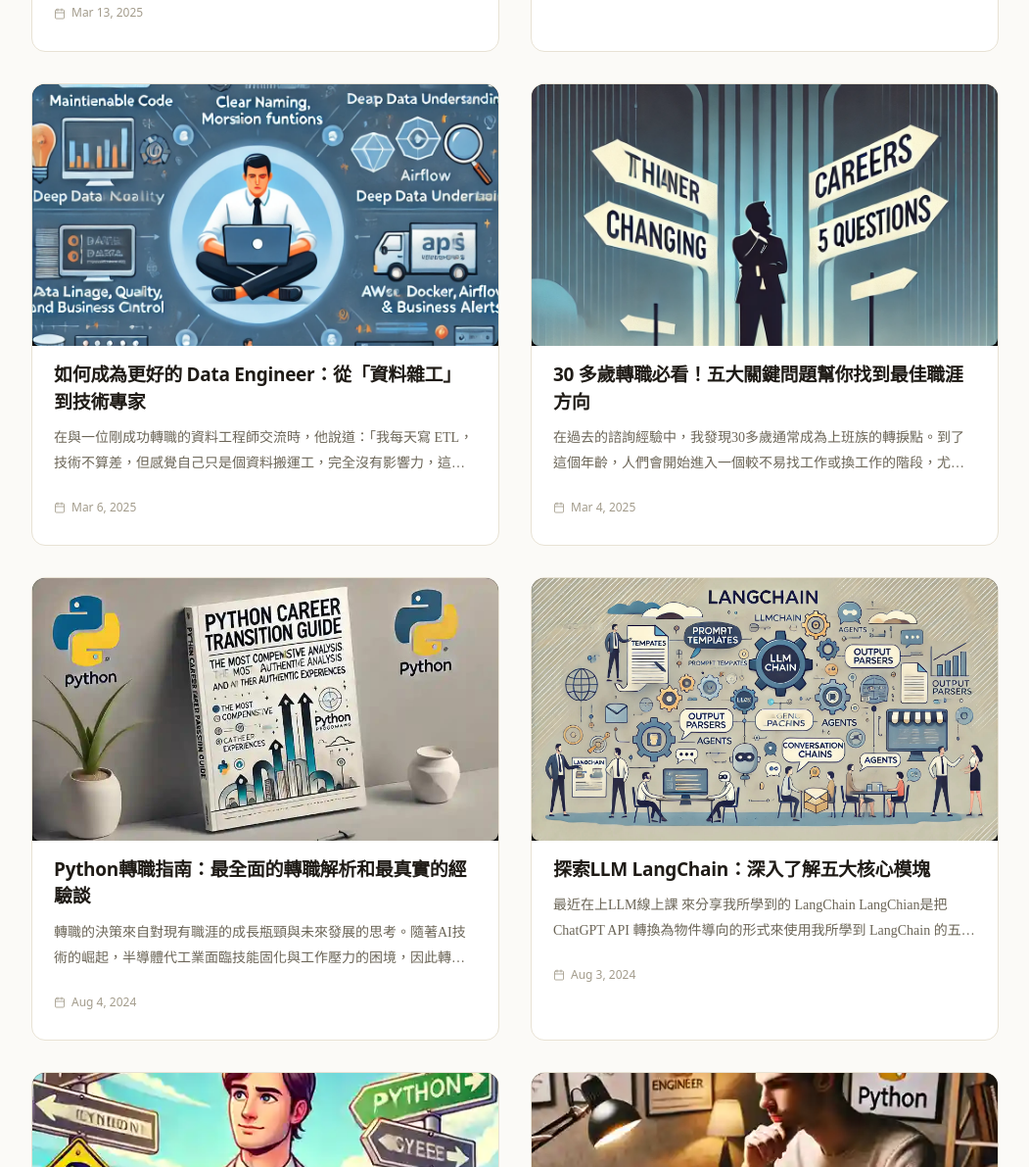
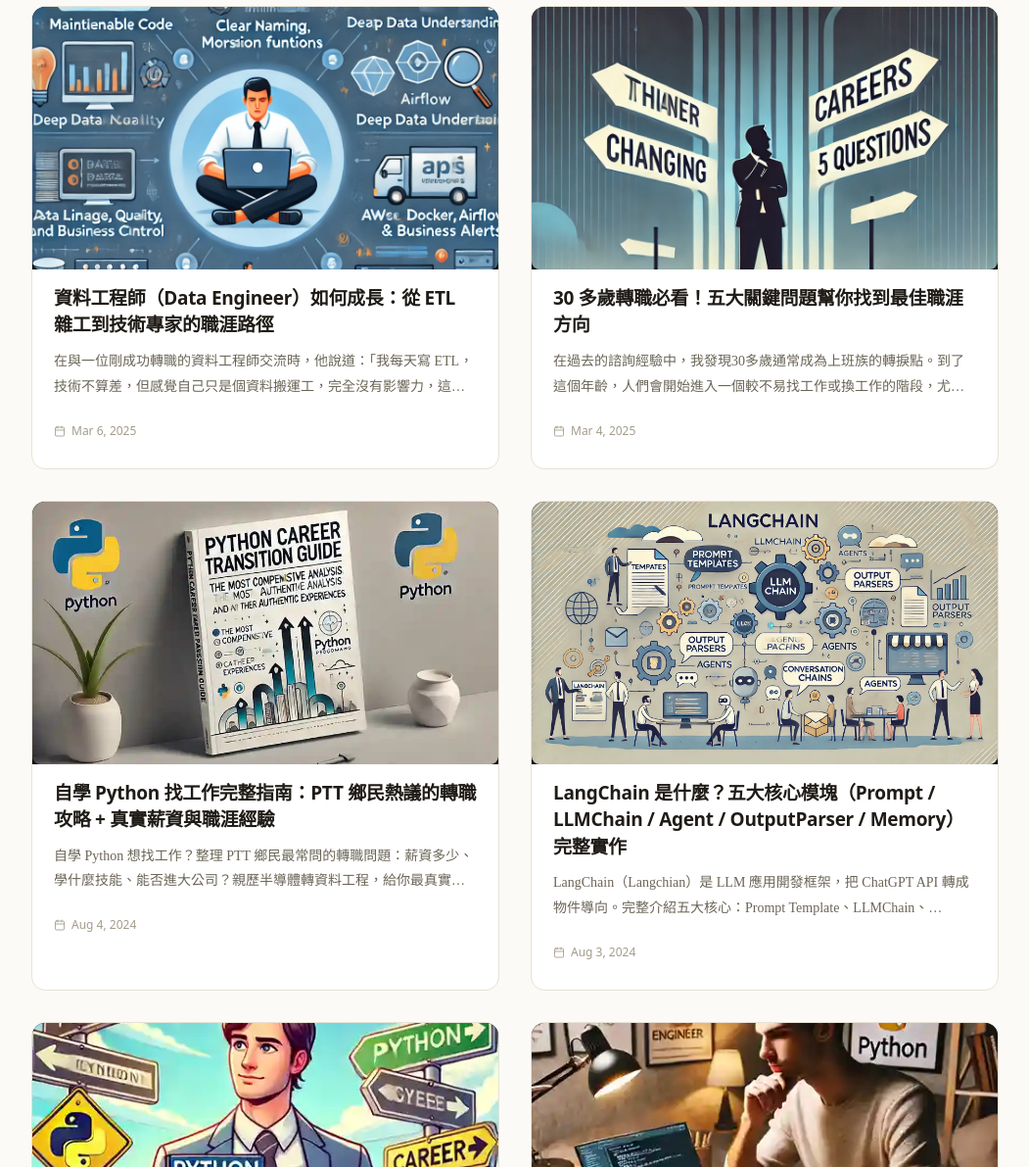
Before and after one commit to lu791019/daydreamdex-astro, an Astro site: page /blog in a window 1280 px wide. Shown: the part 1443-2634 px from the top of the page at 98% size, without its empty margins (114-1165 px from the left). Built offline with nearby package versions, Linux system fonts and the light colour scheme; Astro itself is replaced by a stand-in of ours.

Commit message:
feat(seo): striking distance optimization for 4 high-impr pages
Target queries from GSC (90d, pos 5-20, low CTR):

1. /blog/2024-08-04-python-career-transition (330 imp, 0% CTR, pos 7-8)
   query: '自學 python 找工作 ptt'
   - Title: 加'自學 Python'、'PTT 鄉民'、'真實薪資' hook
   - Description: 直接針對 PTT 鄉民最常問的問題

2. /blog/2024-08-03-langchain-introduction-learning (142 imp, 2% CTR, pos 6.5)
   query: 'langchian' (錯字)
   - Title: 列出 5 核心模塊名 + 加 'Memory'
   - Description: 寫入 'Langchian' 錯字 (Google 會 normalize 但 SERP snippet 顯示)

3. /blog/2025-03-20-data-engineer-roadmap (126 imp, 1% CTR, pos 9)
   query: '資料工程師'
   - Title 縮短:'2026 入門指南 + 必備技能/作品集/面試' (原本太長)

4. /blog/2025-03-06-how-to-become-best-data-engineer (94 imp, 0% CTR, pos 9)
   query: '資料工程師'
   - Title: 'Data Engineer' 改前置'資料工程師（Data Engineer）'

預期：CTR 提升 0% → 3-5%，這 4 頁從 ~800 imp 變 30-50 額外 clicks/月

```diff
--- a/src/content/blog/2024-08-03-langchain-introduction-learning.md
+++ b/src/content/blog/2024-08-03-langchain-introduction-learning.md
@@ -1,7 +1,7 @@
 ---
-title: "探索LLM LangChain：深入了解五大核心模塊"
+title: "LangChain 是什麼？五大核心模塊（Prompt / LLMChain / Agent / OutputParser / Memory）完整實作"
 pubDate: 2024-08-03
-description: "最近在上LLM線上課 來分享我所學到的 LangChain LangChian是把ChatGPT API 轉換為物件導向的形式來使用我所學到 LangChain 的五個方法 : Prompt Template / LLMChain / OutputParser / Agent / ConversationChain 這"
+description: "LangChain（Langchian）是 LLM 應用開發框架，把 ChatGPT API 轉成物件導向。完整介紹五大核心：Prompt Template、LLMChain、OutputParser、Agent、ConversationChain — 適合想做 RAG / AI Agent 的工程師入門。"
 draft: false
 categories:
   - "ai-趨勢與應用"
--- a/src/content/blog/2024-08-04-python-career-transition-guide-and-experience.md
+++ b/src/content/blog/2024-08-04-python-career-transition-guide-and-experience.md
@@ -1,7 +1,7 @@
 ---
-title: "Python轉職指南：最全面的轉職解析和最真實的經驗談"
+title: "自學 Python 找工作完整指南：PTT 鄉民熱議的轉職攻略 + 真實薪資與職涯經驗"
 pubDate: 2024-08-04
-description: "轉職的決策來自對現有職涯的成長瓶頸與未來發展的思考。隨著AI技術的崛起，半導體代工業面臨技能固化與工作壓力的困境，因此轉職成為尋求更廣泛、精深且具可攜性的技術的出路。 轉職後的職涯選擇多元，包括資料工程師、機器學習工程師與軟體後端工程師。薪資待遇依據技能水平、工作地點與企業規模而異，"
+description: "自學 Python 想找工作？整理 PTT 鄉民最常問的轉職問題：薪資多少、學什麼技能、能否進大公司？親歷半導體轉資料工程，給你最真實的職涯選擇地圖 + 進修班 / 線上課 / 自學三種路徑分析。"
 draft: false
 categories:
   - "程式轉職探索"
--- a/src/content/blog/2025-03-06-how-to-become-best-data-engineer.md
+++ b/src/content/blog/2025-03-06-how-to-become-best-data-engineer.md
@@ -1,5 +1,5 @@
 ---
-title: "如何成為更好的 Data Engineer：從「資料雜工」到技術專家"
+title: "資料工程師（Data Engineer）如何成長：從 ETL 雜工到技術專家的職涯路徑"
 pubDate: 2025-03-06
 description: "在與一位剛成功轉職的資料工程師交流時，他說道：「我每天寫 ETL，技術不算差，但感覺自己只是個資料搬運工，完全沒有影響力，這樣下去真的能升職嗎？」 這樣的困惑並不少見。資料工程師的角色雖然在數據領域至關重要，但往往不像軟體工程師有明確的產品產出，也不像資料分析師（Data Analyst, DA）能直接影響業務決策。"
 draft: false
--- a/src/content/blog/2025-03-20-data-engineer-career-roadmap-from-skills-to-interview.md
+++ b/src/content/blog/2025-03-20-data-engineer-career-roadmap-from-skills-to-interview.md
@@ -1,5 +1,5 @@
 ---
-title: "2026年 資料工程師完整入門指南與求職攻略：從必備技術能力到利害關係人(Stakeholder) 的溝通與人際管理，從作品集打造到面試準備"
+title: "資料工程師完整入門指南 2026：必備技能、作品集、面試與利害關係人溝通"
 pubDate: 2025-03-20
 description: "許多人在轉職資料工程師時，總會聽到最常見的建議：「你要先學 Python 和 SQL！」但真正踏上這條路後，才發現自己早已迷失在 Spark、Flink、Iceberg、BigQuery 等複雜技術名稱之中，甚至刷了無數題 Leetcode，卻仍然收不到面試邀約。"
 draft: false
```
